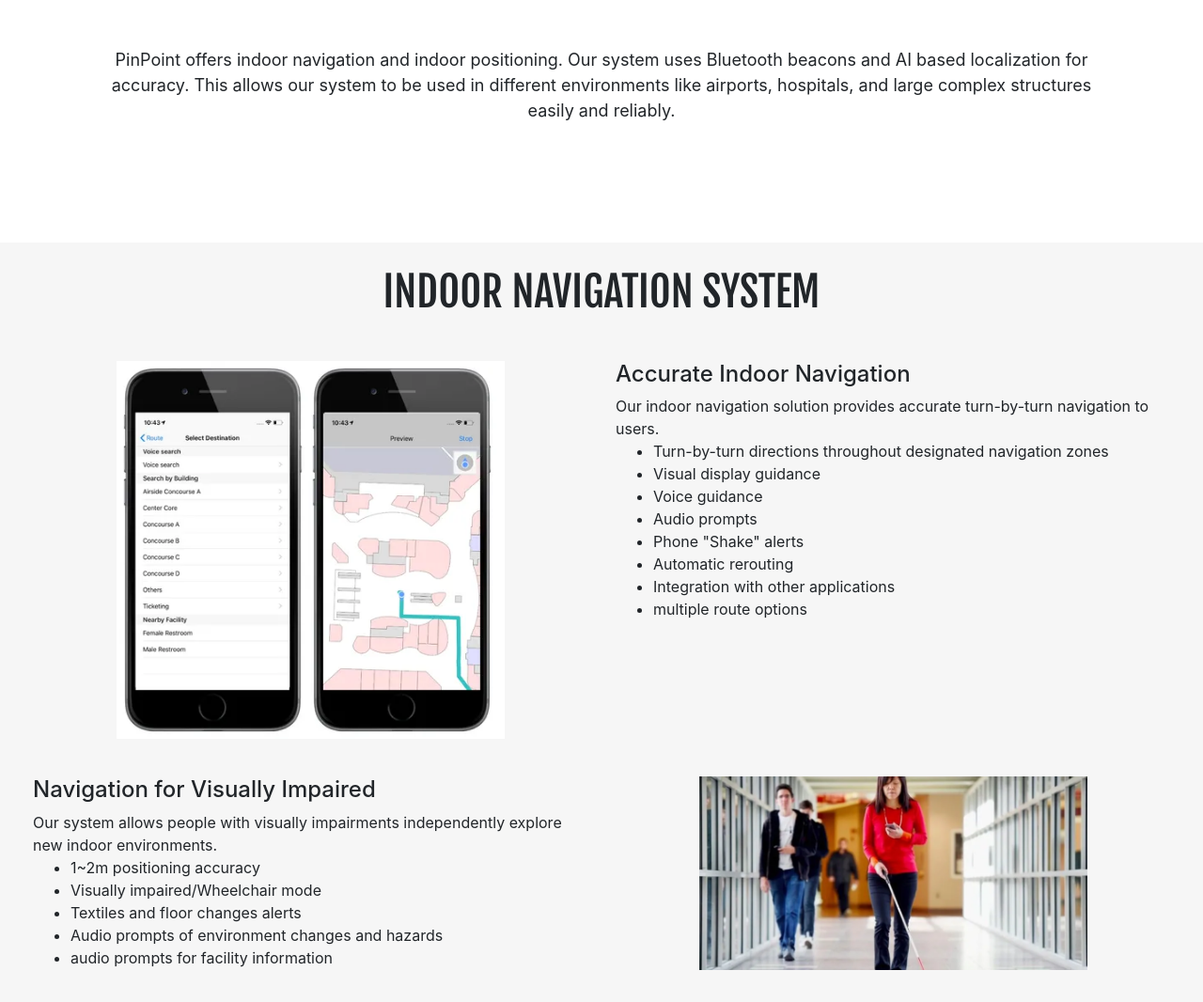
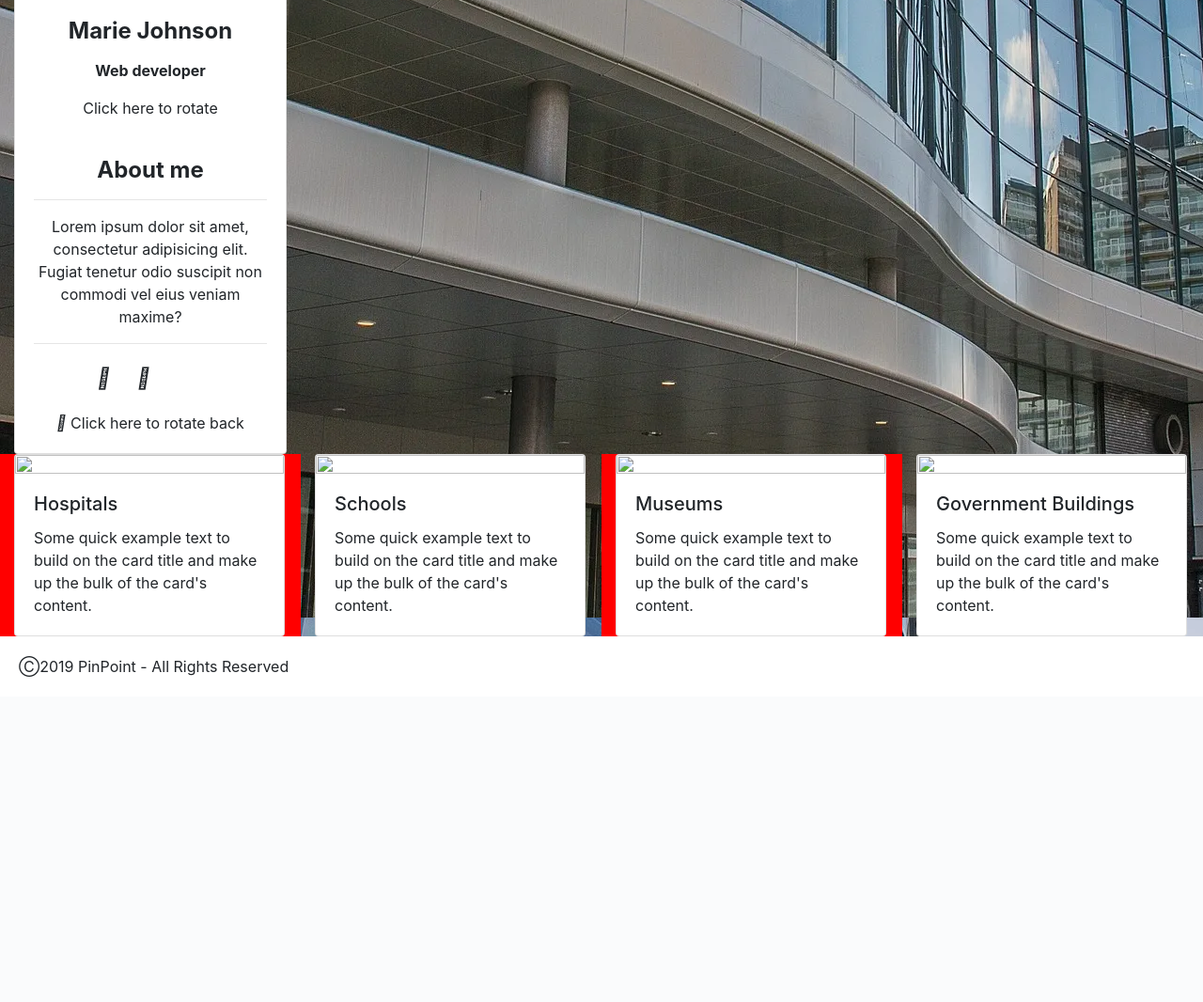
Before and after one commit to CCCodes/PinPoint, a Django app: page / in a window 1280 px wide. Shown: the part 623-1689 px from the top of the page at 94% size. After the commit the page ends 1343 px from the top, so only its background shows below. Run offline with Django 3.2, Linux system fonts and the light colour scheme; some libraries are stand-ins or nearby versions.

Commit message:
Start new homepage mockup

```diff
--- /dev/null
+++ b/PinPoint/static/homestyle.css
@@ -0,0 +1,3 @@
+.ex1 {
+    background-color: red;
+}
--- a/homepage/views.py
+++ b/homepage/views.py
@@ -15,7 +15,7 @@
     context = {
         'texts': texts,
     }
-    return render(request, 'main.html', context)
+    return render(request, 'hometest.html', context)
 
 
 def about(request):
--- a/templates/base.html
+++ b/templates/base.html
@@ -10,6 +10,7 @@
   <link rel="stylesheet" href="https://stackpath.bootstrapcdn.com/font-awesome/4.7.0/css/font-awesome.min.css">
   <link href="https://fonts.googleapis.com/css?family=Fjalla+One&display=swap" rel="stylesheet">
     <link rel="stylesheet" href="{% static 'style.css' %}">
+    <link rel="stylesheet" href="{% static 'homestyle.css' %}">
   <title>{% block title %}PinPoint{% endblock %}</title>
 </head>
 <body>
--- a/templates/contact.html
+++ b/templates/contact.html
@@ -4,8 +4,7 @@
     <div class="row row-blue" style="margin-top:13px;"><p class="title">Contact Us</p></div>
     <div class="row row-blue">
     <div class="container" style="width: 60%; margin: 0 auto;">
-            <p>We're here to help!
-    {{ header_main }}<br/>
+            <p>{{ header_main }}<br/>
     {{ message }}</p>
 
     <form action="{% url 'home:contact_submit' %}" method="post">
--- /dev/null
+++ b/templates/hometest.html
@@ -0,0 +1,112 @@
+{% extends "base.html" %}
+{% load static %}
+{% load staticfiles %}
+{% block content %}
+<div class="row h-30">
+    <div class="col-md-3 ex1 h-100">Hospitals</div>
+    <div class="col-md-3">Museums</div>
+    <div class="col-md-3 ex1 h-100">Airports</div>
+    <div class="col-md-3">Universities</div>
+</div>
+<div class="row h-30">
+    <div class="col-md-3 h-100"><!-- Rotating card -->
+<div class="card-wrapper">
+  <div id="card-1" class="card card-rotating text-center">
+
+    <!-- Front Side -->
+    <div class="face front">
+
+      <!-- Image-->
+      <div class="card-up">
+        <img class="card-img-top" src="https://mdbootstrap.com/img/Photos/Others/photo7.jpg" alt="Image with a photo of clouds.">
+      </div>
+
+      <!-- Avatar -->
+      <div class="avatar mx-auto white"><img src="https://mdbootstrap.com/img/Photos/Avatars/img%20(20).jpg" class="rounded-circle"
+          alt="Sample avatar image.">
+      </div>
+
+      <!-- Content -->
+      <div class="card-body">
+        <h4 class="font-weight-bold mb-3">Marie Johnson</h4>
+        <p class="font-weight-bold blue-text">Web developer</p>
+        <!-- Triggering button -->
+        <a class="rotate-btn" data-card="card-1"><i class="fas fa-redo-alt"></i> Click here to rotate</a>
+      </div>
+    </div>
+    <!-- Front Side -->
+
+    <!-- Back Side -->
+    <div class="face back">
+      <div class="card-body">
+
+        <!-- Content -->
+        <h4 class="font-weight-bold mb-0">About me</h4>
+        <hr>
+        <p>
+          Lorem ipsum dolor sit amet, consectetur adipisicing elit. Fugiat tenetur odio suscipit non commodi vel
+          eius veniam maxime?
+          <hr>
+          <!-- Social Icons -->
+          <ul class="list-inline py-2">
+            <li class="list-inline-item"><a class="p-2 fa-lg fb-ic"><i class="fab fa-facebook-f"></i></a></li>
+            <li class="list-inline-item"><a class="p-2 fa-lg tw-ic"><i class="fab fa-twitter"></i></a></li>
+            <li class="list-inline-item"><a class="p-2 fa-lg gplus-ic"><i class="fab fa-google-plus-g"></i></a></li>
+            <li class="list-inline-item"><a class="p-2 fa-lg li-ic"><i class="fab fa-linkedin-in"></i></a></li>
+          </ul>
+          <!-- Triggering button -->
+          <a class="rotate-btn" data-card="card-1"><i class="fas fa-undo"></i> Click here to rotate back</a>
+
+      </div>
+    </div>
+    <!-- Back Side -->
+
+  </div>
+</div>
+<!-- Rotating card --></div>
+    <div class="col-md-6 ex1 h-100"><img src="{% static 'logo.png' %}" style="width:90%;" />PinPoint<br/>Indoor navigation has arrived</div>
+    <div class="col-md-3">
+        <div class="card" style="width: 18rem;">
+  <img src="" class="card-img-top" alt="">
+  <div class="card-body">
+    <h5 class="card-title">Card title</h5>
+    <p class="card-text">Some quick example text to build on the card title and make up the bulk of the card's content.</p>
+  </div>
+</div>
+    </div>
+</div>
+<div class="row h-30">
+    <div class="col-md-3 ex1">
+        <div class="card" style="width: 18rem;">
+  <img src="" class="card-img-top" alt="">
+  <div class="card-body">
+    <h5 class="card-title">Hospitals</h5>
+    <p class="card-text">Some quick example text to build on the card title and make up the bulk of the card's content.</p>
+  </div>
+</div></div>
+    <div class="col-md-3">
+        <div class="card" style="width: 18rem;">
+  <img src="" class="card-img-top" alt="">
+  <div class="card-body">
+    <h5 class="card-title">Schools</h5>
+    <p class="card-text">Some quick example text to build on the card title and make up the bulk of the card's content.</p>
+  </div>
+</div></div>
+    <div class="col-md-3 ex1">
+        <div class="card" style="width: 18rem;">
+  <img src="" class="card-img-top" alt="">
+  <div class="card-body">
+    <h5 class="card-title">Museums</h5>
+    <p class="card-text">Some quick example text to build on the card title and make up the bulk of the card's content.</p>
+  </div>
+</div></div>
+    <div class="col-md-3">
+        <div class="card" style="width: 18rem;">
+  <img src="" class="card-img-top" alt="">
+  <div class="card-body">
+    <h5 class="card-title">Government Buildings</h5>
+    <p class="card-text">Some quick example text to build on the card title and make up the bulk of the card's content.</p>
+  </div>
+</div></div>
+</div>
+{% endblock %}
```
